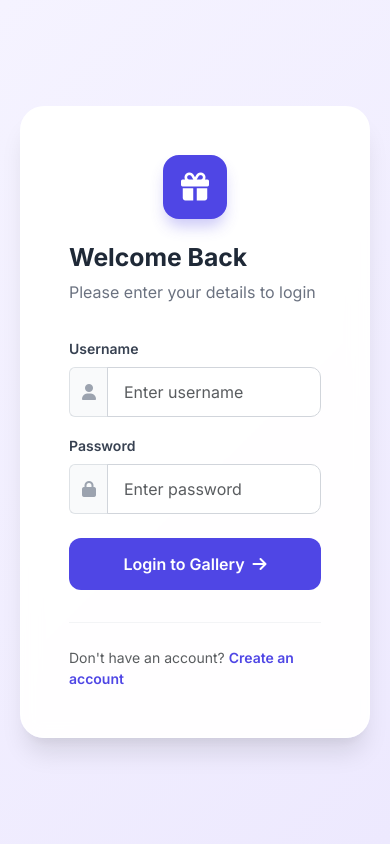
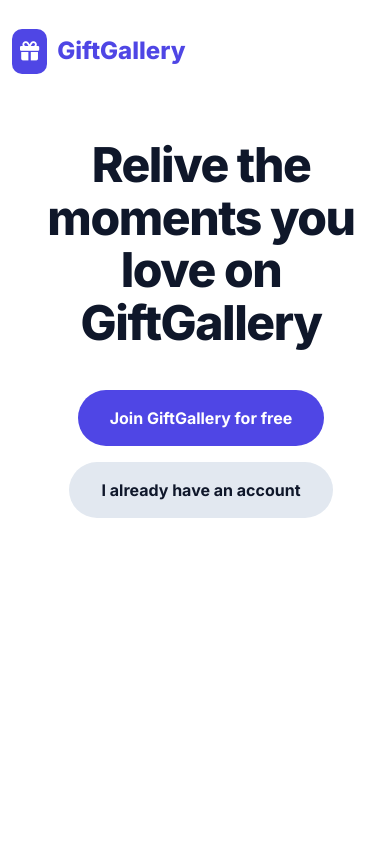
Before and after one commit to PrashantRohilla02/GiftGallery, a Flask app: page / in a window 390 px wide. Run offline with Flask 3, Linux system fonts and the light colour scheme; some libraries are stand-ins or nearby versions.

Commit message:
Refactor HTML templates for consistency and improved styling
- Updated index.html to enhance layout and styling consistency.
- Refined login.html with improved design elements and animations.
- Enhanced register.html for better user experience and visual appeal.
- Standardized CSS variables and styles across all templates.

```diff
--- a/app.py
+++ b/app.py
@@ -81,8 +81,14 @@
 
 init_db()
 # -----------------------------------------------------------------
+@app.route('/')
+def welcome():
+    # Agar user pehle se logged in hai, toh seedha hub par bhej dein
+    if 'user' in session:
+        return redirect(url_for('user_hub'))
+    return render_template('welcome.html')
 
-@app.route('/', methods=['GET', 'POST'])
+@app.route('/login', methods=['GET', 'POST'])
 def login():
     error = None
     if request.method == 'POST':
--- a/templates/login.html
+++ b/templates/login.html
@@ -191,7 +191,7 @@
         </div>
         {% endif %}
 
-        <form action="/" method="POST">
+        <form action="/login" method="POST">
           <div class="mb-3 text-start">
             <label class="form-label">Username</label>
             <div class="input-group">
@@ -229,7 +229,7 @@
         <div class="register-link">
           <p class="text-muted small mb-0">
             Don't have an account?
-            <a href="/register">Create an account</a>
+            <a href="/">Create an account</a>
           </p>
         </div>
       </div>
--- /dev/null
+++ b/templates/welcome.html
@@ -0,0 +1,298 @@
+<!doctype html>
+<html lang="en">
+  <head>
+    <meta charset="UTF-8" />
+    <meta name="viewport" content="width=device-width, initial-scale=1.0" />
+    <title>Welcome | GiftGallery</title>
+    <!-- Bootstrap 5 -->
+    <link
+      href="https://cdn.jsdelivr.net/npm/bootstrap@5.3.0/dist/css/bootstrap.min.css"
+      rel="stylesheet"
+    />
+    <!-- Font Awesome for Icons -->
+    <link
+      rel="stylesheet"
+      href="https://cdnjs.cloudflare.com/ajax/libs/font-awesome/6.4.0/css/all.min.css"
+    />
+    <!-- Google Fonts -->
+    <link
+      href="https://fonts.googleapis.com/css2?family=Inter:wght@400;600;700;800&display=swap"
+      rel="stylesheet"
+    />
+
+    <style>
+      :root {
+        --primary-color: #4f46e5;
+        --primary-hover: #4338ca;
+        --secondary-bg: #e2e8f0;
+        --secondary-hover: #cbd5e1;
+        --text-dark: #0f172a;
+      }
+
+      body {
+        font-family: "Inter", sans-serif;
+        background-color: #ffffff;
+        margin: 0;
+        overflow-x: hidden;
+      }
+
+      /* Navbar (Optional, for branding) */
+      .navbar-brand {
+        font-weight: 800;
+        color: var(--primary-color) !important;
+        font-size: 1.5rem;
+        display: flex;
+        align-items: center;
+        gap: 10px;
+      }
+
+      .brand-icon {
+        background: var(--primary-color);
+        color: white;
+        padding: 8px;
+        border-radius: 10px;
+        font-size: 1.2rem;
+      }
+
+      /* Hero Section Layout */
+      .hero-section {
+        min-height: 90vh;
+        display: flex;
+        align-items: center;
+      }
+
+      /* Left Side: Typography & Buttons */
+      .hero-content {
+        padding-right: 50px;
+      }
+
+      .hero-title {
+        font-size: clamp(3rem, 5vw, 4.5rem);
+        font-weight: 800;
+        color: var(--text-dark);
+        line-height: 1.1;
+        margin-bottom: 40px;
+        letter-spacing: -0.03em;
+      }
+
+      /* Button Styles matching the reference */
+      .action-buttons {
+        display: flex;
+        gap: 16px;
+        flex-wrap: wrap;
+      }
+
+      .btn-primary-custom {
+        background-color: var(--primary-color);
+        color: white;
+        font-weight: 700;
+        padding: 16px 32px;
+        border-radius: 50px;
+        text-decoration: none;
+        transition: all 0.3s ease;
+        border: none;
+      }
+
+      .btn-primary-custom:hover {
+        background-color: var(--primary-hover);
+        transform: scale(1.02);
+        color: white;
+      }
+
+      .btn-secondary-custom {
+        background-color: var(--secondary-bg);
+        color: var(--text-dark);
+        font-weight: 700;
+        padding: 16px 32px;
+        border-radius: 50px;
+        text-decoration: none;
+        transition: all 0.3s ease;
+        border: none;
+      }
+
+      .btn-secondary-custom:hover {
+        background-color: var(--secondary-hover);
+        transform: scale(1.02);
+        color: var(--text-dark);
+      }
+
+      /* Right Side: Creative Floating Grid */
+      .gallery-wrapper {
+        position: relative;
+        height: 600px;
+        display: flex;
+        gap: 20px;
+        justify-content: center;
+        align-items: center;
+        transform: rotate(-2deg); /* Slight creative tilt */
+      }
+
+      .grid-column {
+        display: flex;
+        flex-direction: column;
+        gap: 20px;
+        width: 220px;
+      }
+
+      /* Staggered positioning */
+      .col-1 {
+        transform: translateY(-40px);
+        animation: floatUp 6s ease-in-out infinite;
+      }
+      .col-2 {
+        transform: translateY(30px);
+        animation: floatDown 7s ease-in-out infinite;
+      }
+      .col-3 {
+        transform: translateY(-20px);
+        animation: floatUp 8s ease-in-out infinite;
+      }
+
+      .grid-photo {
+        width: 100%;
+        border-radius: 24px;
+        object-fit: cover;
+        box-shadow: 0 15px 35px rgba(0, 0, 0, 0.1);
+        transition: transform 0.4s ease;
+      }
+
+      .grid-photo:hover {
+        transform: scale(1.05);
+        z-index: 10;
+        box-shadow: 0 20px 40px rgba(79, 70, 229, 0.2);
+      }
+
+      /* Specific image heights to create masonry look */
+      .h-tall {
+        height: 320px;
+      }
+      .h-short {
+        height: 220px;
+      }
+      .h-square {
+        height: 260px;
+      }
+
+      /* Floating Animations */
+      @keyframes floatUp {
+        0%,
+        100% {
+          transform: translateY(-40px);
+        }
+        50% {
+          transform: translateY(-55px);
+        }
+      }
+      @keyframes floatDown {
+        0%,
+        100% {
+          transform: translateY(30px);
+        }
+        50% {
+          transform: translateY(45px);
+        }
+      }
+
+      /* Responsive Adjustments */
+      @media (max-width: 991px) {
+        .hero-section {
+          flex-direction: column;
+          text-align: center;
+          padding-top: 60px;
+        }
+        .hero-content {
+          padding-right: 0;
+          margin-bottom: 60px;
+          display: flex;
+          flex-direction: column;
+          align-items: center;
+        }
+        .action-buttons {
+          justify-content: center;
+        }
+        .gallery-wrapper {
+          transform: rotate(0) scale(0.8);
+          height: 450px;
+        }
+      }
+    </style>
+  </head>
+  <body>
+    <!-- Top Brand Navbar -->
+    <nav class="navbar pt-4 pb-0">
+      <div class="container">
+        <a class="navbar-brand" href="#">
+          <div class="brand-icon"><i class="fas fa-gift"></i></div>
+          GiftGallery
+        </a>
+      </div>
+    </nav>
+
+    <!-- Main Hero Section -->
+    <main class="container hero-section">
+      <div class="row w-100 align-items-center">
+        <!-- Left Side: Typography and Call to Actions -->
+        <div class="col-lg-5 hero-content">
+          <h1 class="hero-title">Relive the moments you love on GiftGallery</h1>
+          <div class="action-buttons">
+            <!-- Ensure href points to your registration route -->
+            <a href="/register" class="btn-primary-custom"
+              >Join GiftGallery for free</a
+            >
+            <!-- Ensure href points to your login route -->
+            <a href="/login" class="btn-secondary-custom"
+              >I already have an account</a
+            >
+          </div>
+        </div>
+
+        <!-- Right Side: Creative Floating Masonry Grid -->
+        <div class="col-lg-7 d-none d-md-block">
+          <div class="gallery-wrapper">
+            <!-- Column 1 -->
+            <div class="grid-column col-1">
+              <img
+                src="https://images.unsplash.com/photo-1511795409834-ef04bbd61622?auto=format&fit=crop&w=400&q=80"
+                class="grid-photo h-short"
+                alt="Wedding"
+              />
+              <img
+                src="/static/images/Host a Chic Party with Style_ Lundmark Event Space Ideas.jpg"
+                class="grid-photo h-tall"
+                alt="Party"
+              />
+            </div>
+
+            <!-- Column 2 (Center) -->
+            <div class="grid-column col-2">
+              <img
+                src="/static/images/🥹🤌.jpg"
+                class="grid-photo h-tall"
+                alt="Friends"
+              />
+              <img
+                src="/static/images/Happy diwali.jpg"
+                class="grid-photo h-square"
+                alt="Festival"
+              />
+            </div>
+
+            <!-- Column 3 -->
+            <div class="grid-column col-3">
+              <img
+                src="https://images.unsplash.com/photo-1478146896981-b80fe463b330?auto=format&fit=crop&w=400&q=80"
+                class="grid-photo h-square"
+                alt="Concert"
+              />
+              <img
+                src="https://images.unsplash.com/photo-1522673607200-164d1b6ce486?auto=format&fit=crop&w=400&q=80"
+                class="grid-photo h-short"
+                alt="Celebration"
+              />
+            </div>
+          </div>
+        </div>
+      </div>
+    </main>
+  </body>
+</html>
```
Also changed, not shown: templates/gallery.html (+11 -12 lines), giftgallery.db (deleted), static/images/Happy diwali.jpg (added), static/images/Host a Chic Party with Style_ Lundmark Event Space Ideas.jpg (added), static/images/🥹🤌.jpg (added).
